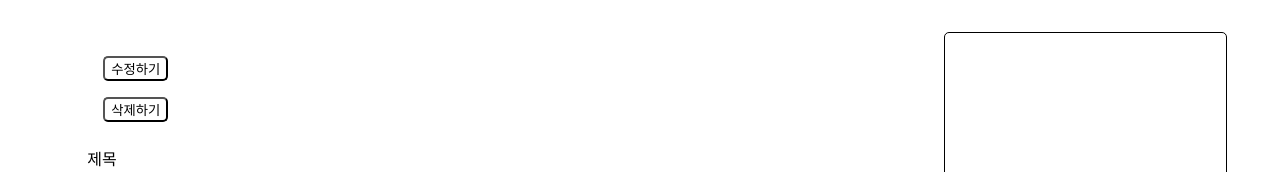
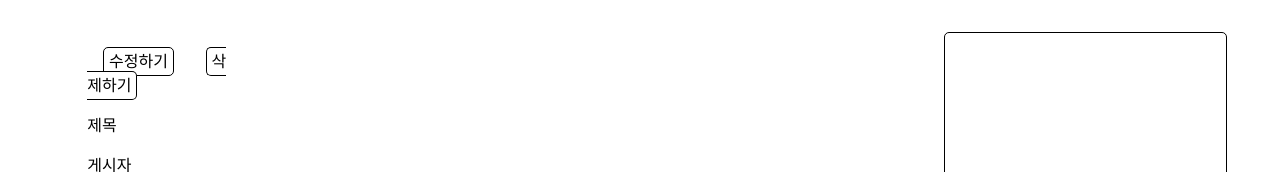
Before and after one commit to Jin-seop/Travel-story, a Next.js app in the folder client/: page /components/PostPage/DetailBody in a window 1280 px wide. Shown: the top 172 px of the page. Built offline with nearby package versions, Linux system fonts and the light colour scheme.

Commit message:
수정 : 상세페이지
 - 글 수정,삭제 버튼 태그를 a로 수정

```diff
--- a/client/pages/components/PostPage/DetailBody.tsx
+++ b/client/pages/components/PostPage/DetailBody.tsx
@@ -1,12 +1,26 @@
 import style from "../../styles/PostDetailPage.module.scss";
+import { useRouter } from "next/router";
 
 const DetailBody = () => {
+  const router = useRouter();
   return (
     <div className={style.bodyContainer}>
       <div className={style.textContainer}>
         <form>
-          <button>수정하기</button>
-          <button>삭제하기</button>
+          <a
+            onClick={() => {
+              router.push("/PostPage");
+            }}
+          >
+            수정하기
+          </a>
+          <a
+            onClick={() => {
+              router.push("/");
+            }}
+          >
+            삭제하기
+          </a>
         </form>
         <div>
           <p>제목</p>
--- a/client/pages/components/PostPage/Header.tsx
+++ b/client/pages/components/PostPage/Header.tsx
@@ -24,7 +24,7 @@ const Header = () => {
           </li>
           <li
             onClick={() => {
-              router.push("/SignUpPage");
+              router.push("/");
             }}
           >
             로그아웃
--- a/client/pages/styles/PostDetailPage.module.scss
+++ b/client/pages/styles/PostDetailPage.module.scss
@@ -16,10 +16,12 @@
     width: 20%;
   }
 
-  button {
+  a {
     margin: 0.5rem 1rem;
+    border: 1px solid black;
     background-color: white;
     border-radius: 5px;
+    padding: 0.3rem 0.3rem;
     &:hover {
       cursor: pointer;
       background-color: black;
```
